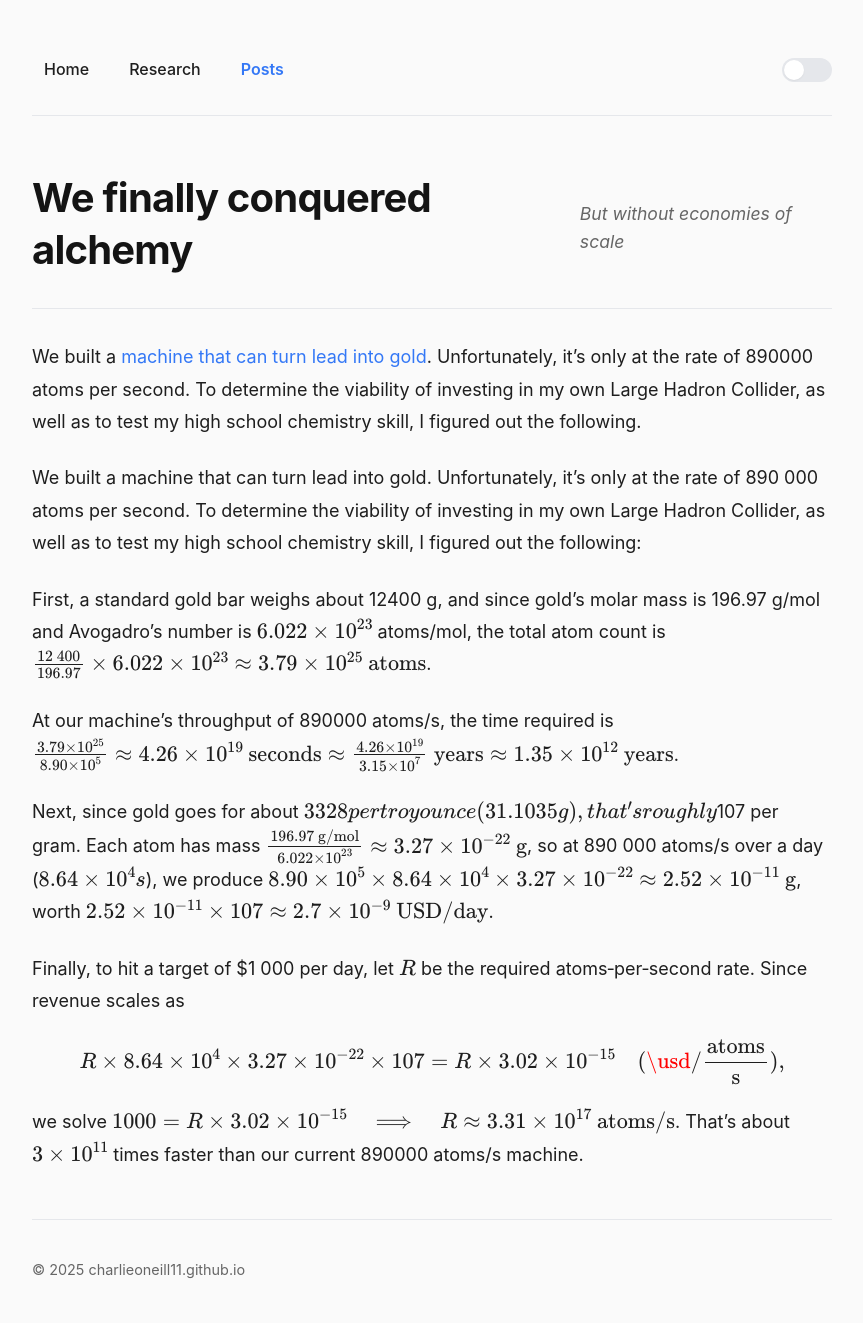
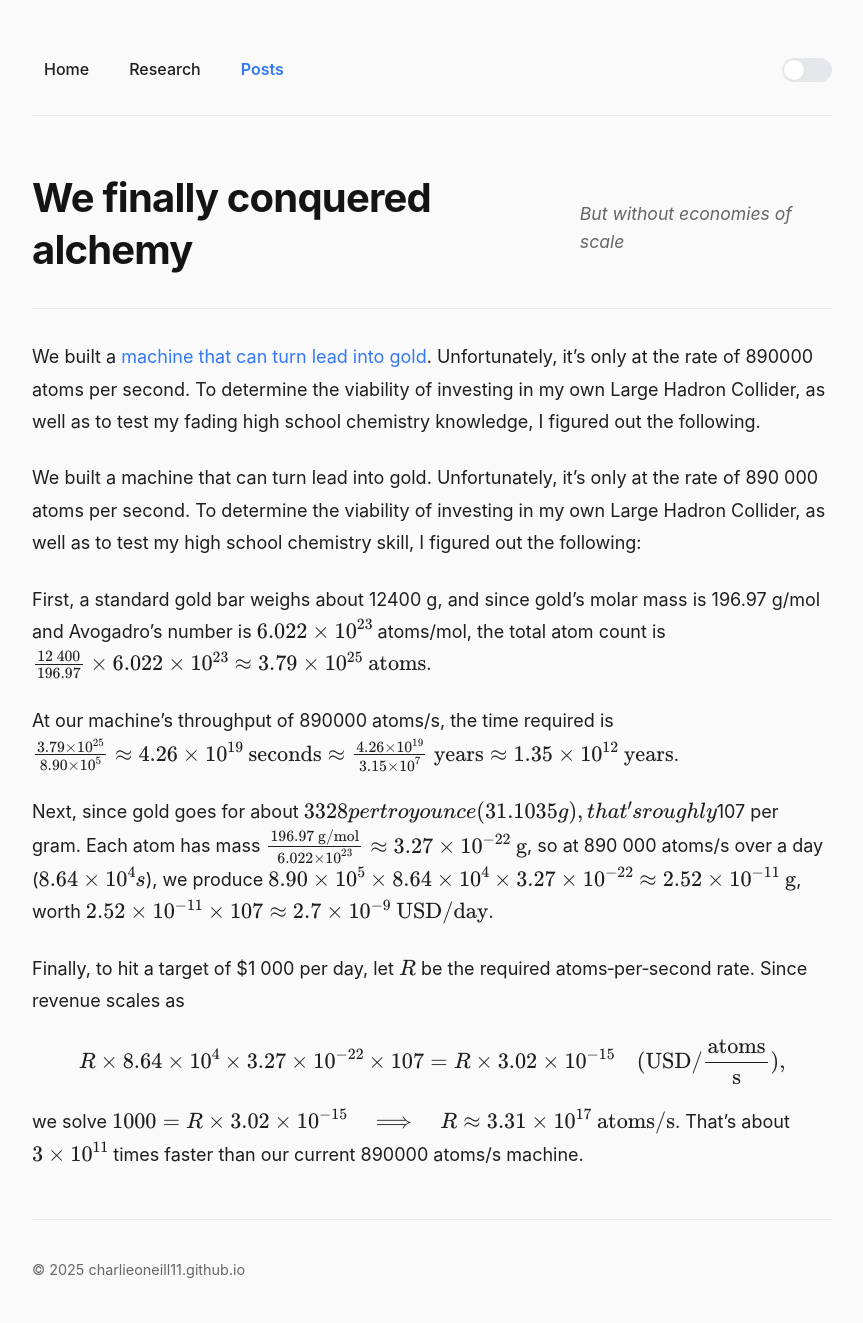
Before and after one commit to charlieoneill11/charlieoneill11.github.io, a Jekyll site: the page built from _posts/2025-05-12-alchemy.md, in a window 1280 px wide. Shown: the whole page, without its empty margins (208-1071 px from the left). Built offline with Jekyll 4.4.1, drawn with Linux system fonts in a browser that asks for light colours.

Commit message:
formatting fixes

```diff
--- a/_posts/2025-05-12-alchemy.md
+++ b/_posts/2025-05-12-alchemy.md
@@ -1,12 +1,12 @@
 ---
 layout: post
 title: We finally conquered alchemy
-date: 2025-05-06
+date: 2025-05-12
 description: But without economies of scale
 math: true
 ---
 
-We built a [machine that can turn lead into gold](https://www.home.cern/news/news/physics/alice-detects-conversion-lead-gold-lhc). Unfortunately, it's only at the rate of 890000 atoms per second. To determine the viability of investing in my own Large Hadron Collider, as well as to test my high school chemistry skill, I figured out the following.
+We built a [machine that can turn lead into gold](https://www.home.cern/news/news/physics/alice-detects-conversion-lead-gold-lhc). Unfortunately, it's only at the rate of 890000 atoms per second. To determine the viability of investing in my own Large Hadron Collider, as well as to test my fading high school chemistry knowledge, I figured out the following.
 
 We built a machine that can turn lead into gold. Unfortunately, it’s only at the rate of 890 000 atoms per second. To determine the viability of investing in my own Large Hadron Collider, as well as to test my high school chemistry skill, I figured out the following:
 
@@ -15,12 +15,12 @@
 At our machine’s throughput of 890000 atoms/s, the time required is \\(\frac{3.79 \times 10^{25}}{8.90 \times 10^{5}} \approx 4.26\times10^{19}\text{ seconds}
  \approx \frac{4.26 \times 10^{19}}{3.15 \times 10^{7}}\text{ years} \approx1.35 \times 10^{12}\text{ years}\\).
 
-Next, since gold goes for about $3328 per troy ounce (31.1035 g), that’s roughly $107 per gram. Each atom has mass \\(\frac{196.97\text{ g/mol}}{6.022\times10^{23}}
+Next, since gold goes for about \$3328 per troy ounce (31.1035 g), that’s roughly \$107 per gram. Each atom has mass \\(\frac{196.97\text{ g/mol}}{6.022\times10^{23}}
 \approx 3.27\times10^{-22}\text{ g}\\), so at 890 000 atoms/s over a day (\\(8.64 \times 10^{4} s\\)), we produce \\(8.90\times 10^{5}\times 8.64\times 10^{4}\times 3.27\times 10^{-22} \approx2.52\times10^{-11}\text{ g}\\), worth \\(2.52 \times 10^{-11}\times107 \approx 2.7\times10^{-9}\text{ USD/day}\\).
 
 Finally, to hit a target of $1 000 per day, let \\(R\\) be the required atoms‐per‐second rate. Since revenue scales as
 \\[
 R\times 8.64\times 10^{4}\times 3.27\times 10^{-22}\times107
-=R\times 3.02\times10^{-15}\quad(\usd/\frac{\text{atoms}}{\text{s}}),
+=R\times 3.02\times10^{-15}\quad(\text{USD}/\frac{\text{atoms}}{\text{s}}),
 \\]
 we solve \\(1000 = R\times3.02\times10^{-15} \quad\Longrightarrow\quad R\approx3.31\times10^{17}\text{ atoms/s}\\). That’s about \\(3\times10^{11}\\) times faster than our current 890000 atoms/s machine.
```
